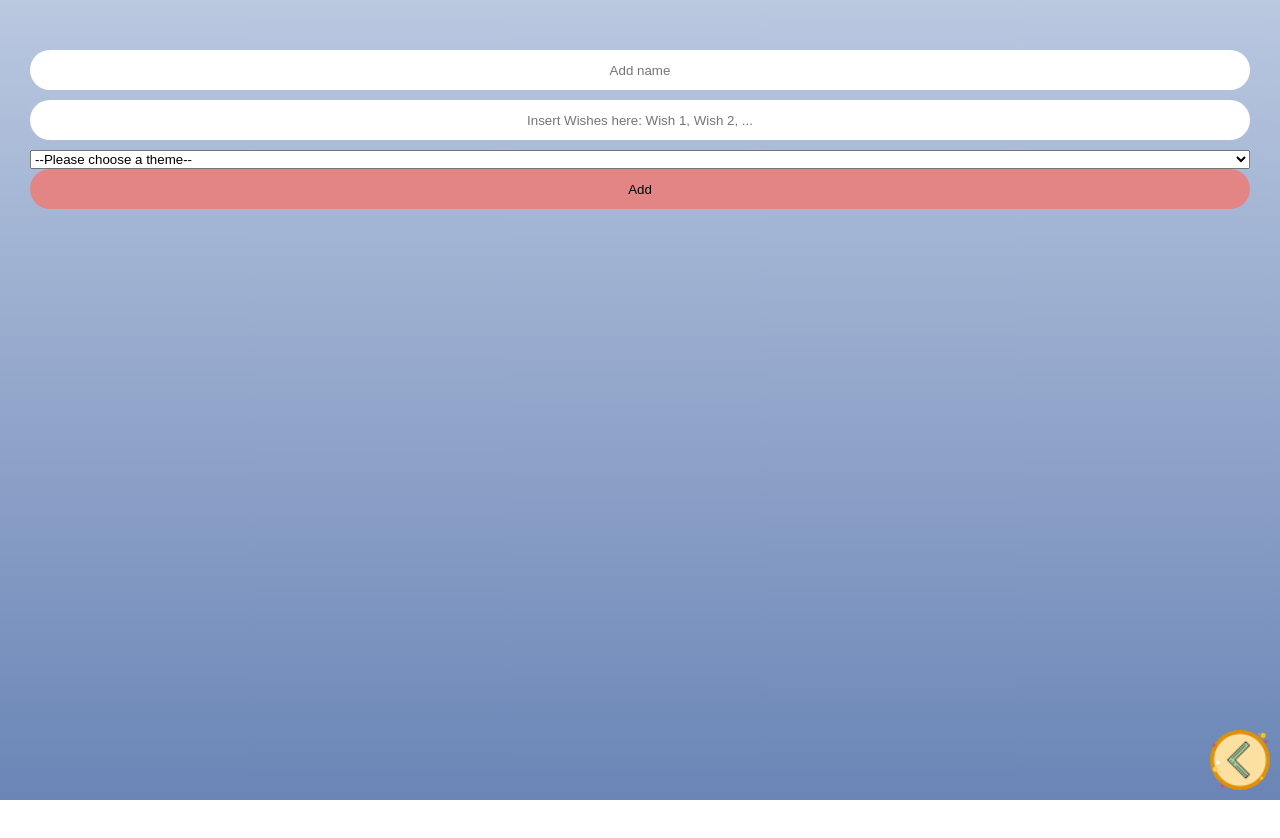
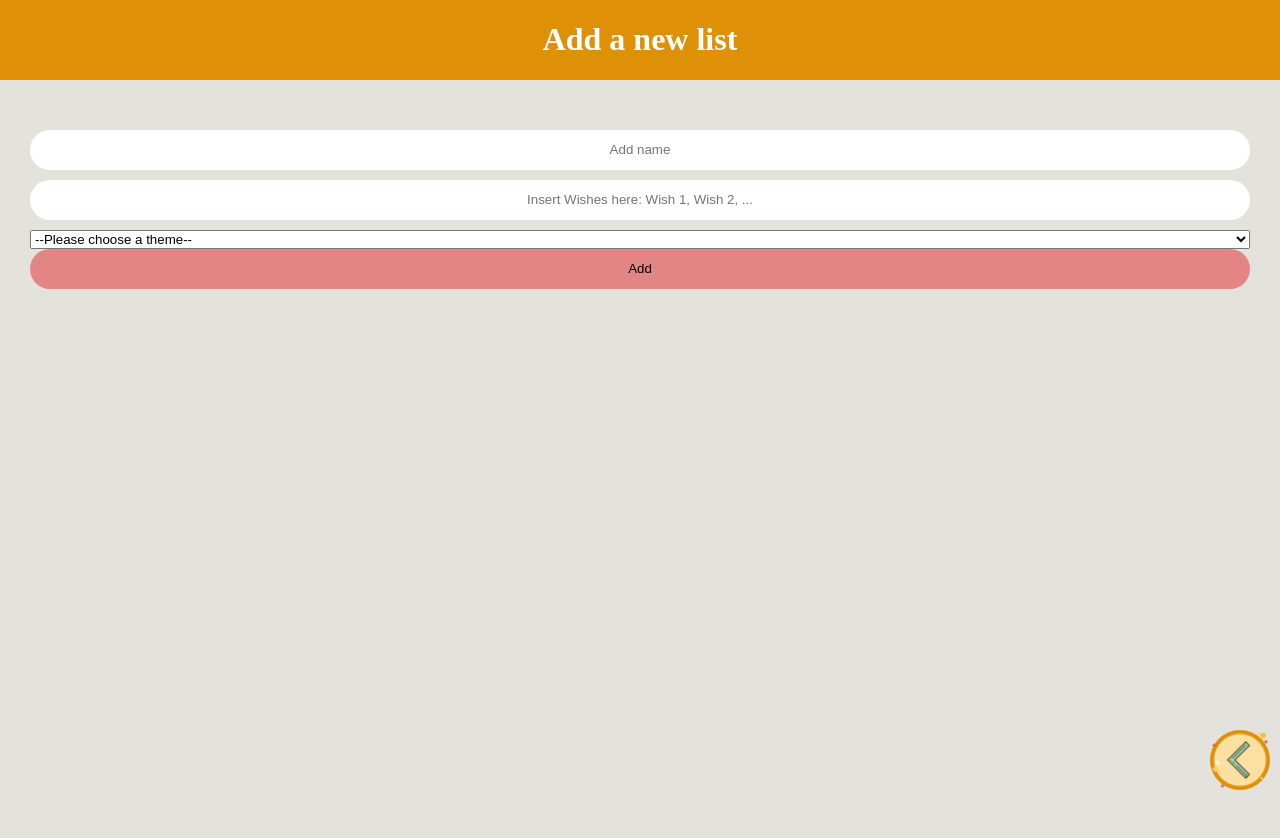
Before and after one commit to kschmitz123/wishlist, a React (Create React App) app in the folder client/: page /add in a window 1280 px wide. Shown: the top 838 px of the page. Before the commit the page ends 800 px from the top, so only its background shows below. Built offline with nearby package versions, Linux system fonts and the light colour scheme.

Commit message:
Add header to add page & remove unused code

```diff
--- a/client/src/pages/Add.js
+++ b/client/src/pages/Add.js
@@ -1,13 +1,13 @@
+import React from "react";
+import { useForm } from "react-hook-form";
+import { useMutation } from "react-query";
 import { Link, useHistory } from "react-router-dom";
-import React from "react";
+import { postList } from "../api/lists";
+import BackArrow from "../assets/back-arrow.png";
 import FloatingActionButton from "../components/Button";
 import Form from "../components/Form";
+import Header from "../components/Header";
 import Wrapper from "../components/Wrapper";
-import BackArrow from "../assets/back-arrow.png";
-import { useMutation } from "react-query";
-import { postList } from "../api/lists";
-import { useForm } from "react-hook-form";
-import { theme } from "../GlobalStyle";
 
 const Add = () => {
   const { register, handleSubmit } = useForm();
@@ -23,7 +23,6 @@ const Add = () => {
   const onSubmit = async (data) => {
     const wishes = data.wishes.split(",");
     const { title, theme } = data;
-    console.log(theme);
     try {
       const newList = await mutation.mutateAsync({ title, wishes, theme });
       history.push(`/wishlist/${newList}`);
@@ -32,7 +31,11 @@ const Add = () => {
     }
   };
   return (
-    <Wrapper style={{ background: theme.background.standard }}>
+    <>
+      <Header>
+        <h1>Add a new list</h1>
+      </Header>
+      <Wrapper>
         <Form onSubmit={handleSubmit(onSubmit)}>
           <input
             placeholder="Add name"
@@ -62,6 +65,7 @@ const Add = () => {
           </FloatingActionButton>
         </Link>
       </Wrapper>
+    </>
   );
 };
 export default Add;
```
Lines whose indentation alone changed are shown as unchanged.
